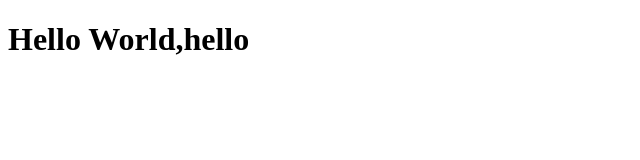
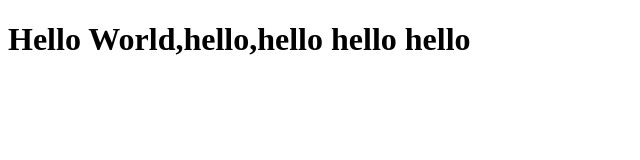
Before and after one commit to KNNeelima/Project0, a plain HTML site: page hello.html in a window 1280 px wide. Shown: the whole page, without its empty margins (0-640 px from the left). Drawn offline with Linux system fonts and the light colour scheme.

Commit message:
Update hello.html

```diff
--- a/hello.html
+++ b/hello.html
@@ -5,6 +5,6 @@
     <title></title>
   </head>
   <body>
-    <h1>Hello World,hello</h1>
+    <h1>Hello World,hello,hello hello hello</h1>
   </body>
 </html>
```
